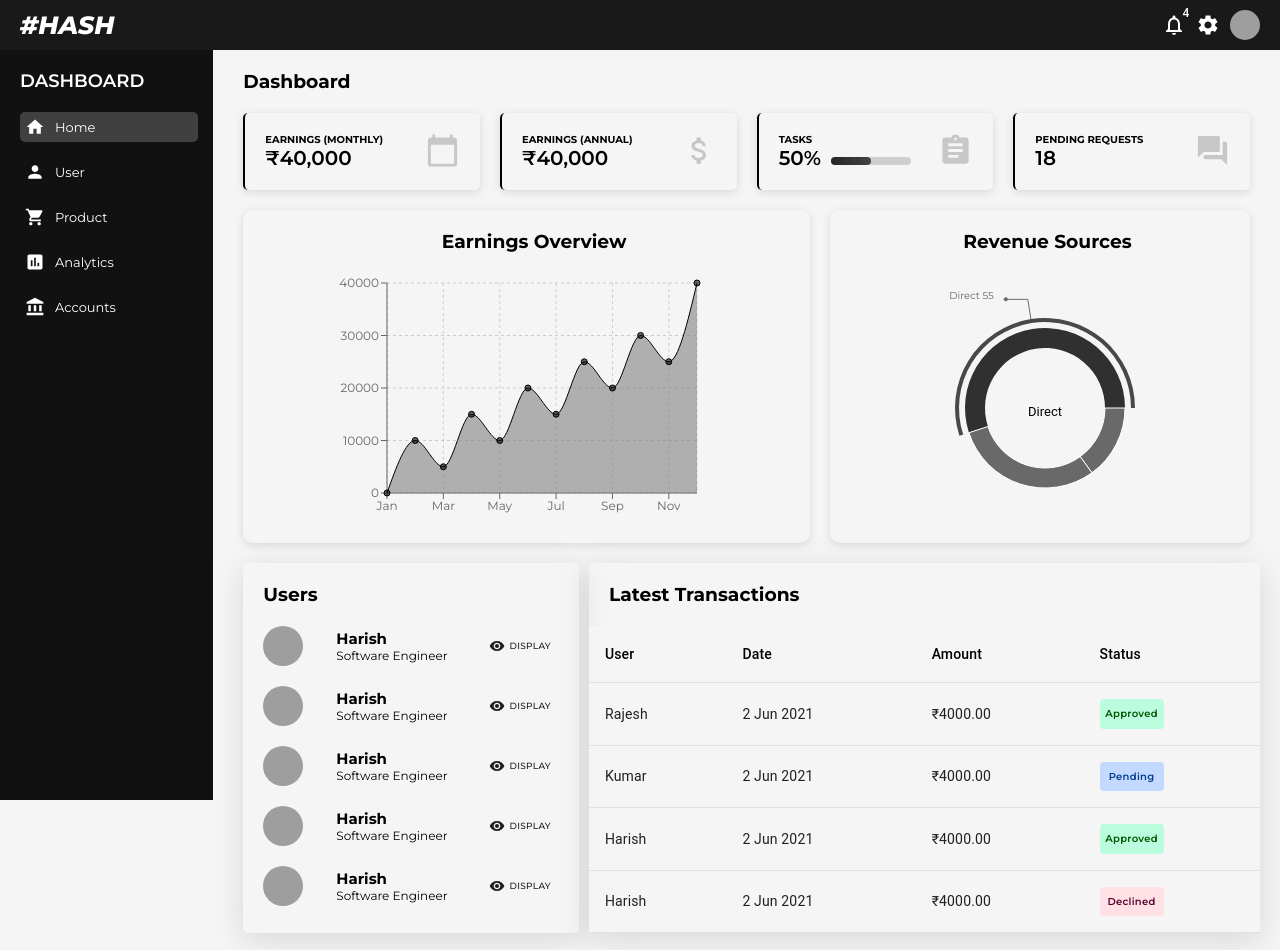
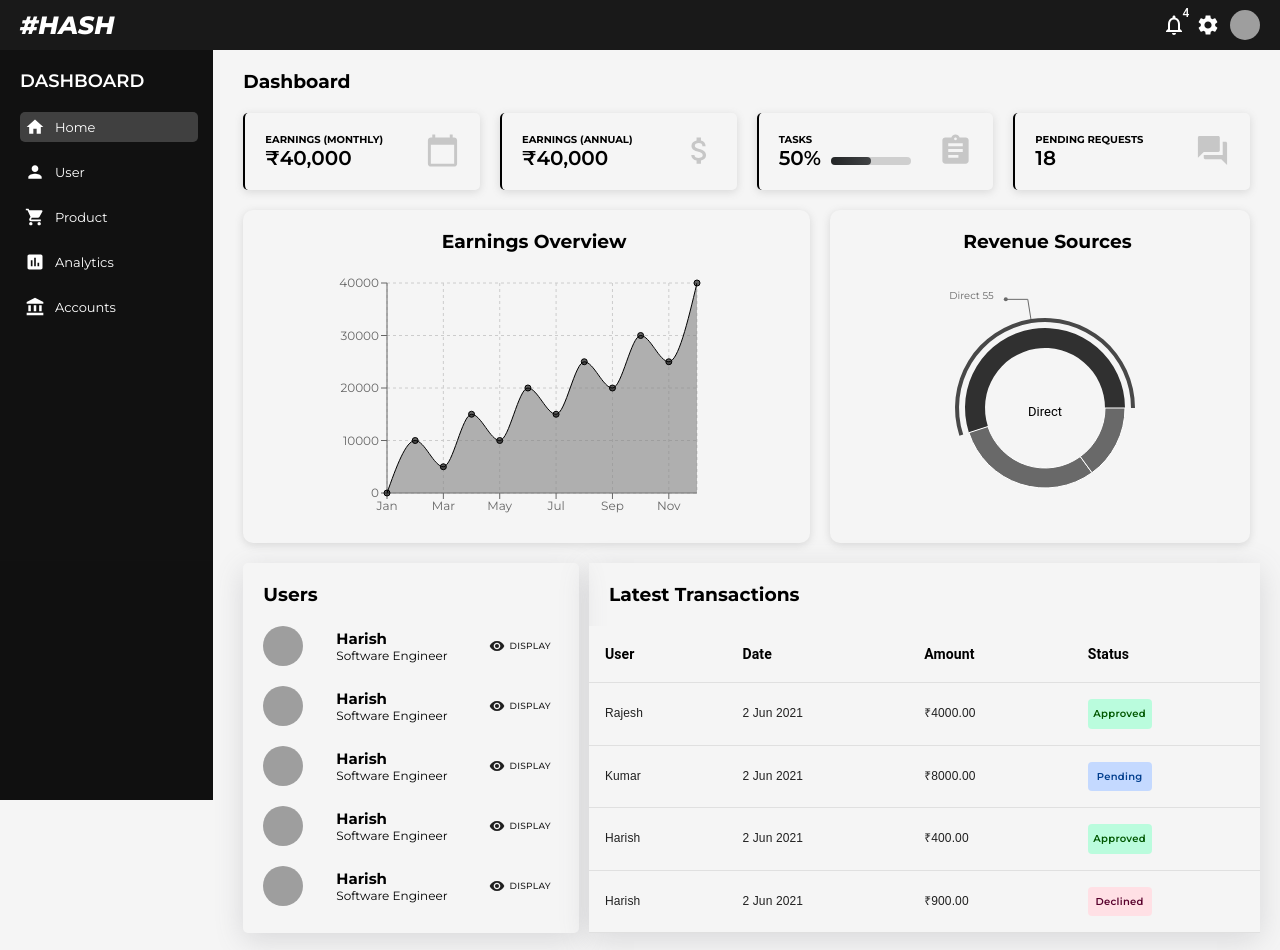
Before and after one commit to harishmahadhev/react-login-task, a React (Create React App) app: page / in a window 1280 px wide. Shown: the top 950 px of the page. Built offline with nearby package versions, Linux system fonts and the light colour scheme; grey boxes are pictures that could not be loaded.

Commit message:
12-07-2021 02-05

```diff
--- a/src/components/widgetLg/WidgetLg.jsx
+++ b/src/components/widgetLg/WidgetLg.jsx
@@ -15,10 +15,11 @@ import {
 const StyledTableCell = withStyles((theme) => ({
   head: {
     color: "black",
+    fontWeight: 600,
   },
   body: {
-    fontSize: 14,
-    fontFamily: "Roboto",
+    fontSize: 12,
+    fontFamily: "sans-serif",
   },
 }))(TableCell);
 
@@ -34,7 +35,7 @@ const CustomButton = ({ type }) => {
       style={{
         fontSize: "10px",
         fontWeight: 600,
-        fontFamily: "Roboto",
+        fontFamily: "sans-serif",
         textTransform: "capitalize",
         width: "4rem",
       }}
@@ -72,7 +73,7 @@ export default function WidgetLg() {
             <TableRow>
               <StyledTableCell>Kumar</StyledTableCell>
               <StyledTableCell>2 Jun 2021</StyledTableCell>
-              <StyledTableCell>₹4000.00</StyledTableCell>
+              <StyledTableCell>₹8000.00</StyledTableCell>
               <StyledTableCell>
                 <CustomButton type="Pending" />
               </StyledTableCell>
@@ -80,7 +81,7 @@ export default function WidgetLg() {
             <TableRow>
               <StyledTableCell>Harish</StyledTableCell>
               <StyledTableCell>2 Jun 2021</StyledTableCell>
-              <StyledTableCell>₹4000.00</StyledTableCell>
+              <StyledTableCell>₹400.00</StyledTableCell>
               <StyledTableCell>
                 <CustomButton type="Approved" />
               </StyledTableCell>
@@ -88,7 +89,7 @@ export default function WidgetLg() {
             <TableRow>
               <StyledTableCell>Harish</StyledTableCell>
               <StyledTableCell>2 Jun 2021</StyledTableCell>
-              <StyledTableCell>₹4000.00</StyledTableCell>
+              <StyledTableCell>₹900.00</StyledTableCell>
               <StyledTableCell>
                 <CustomButton type="Declined" />
               </StyledTableCell>
```
